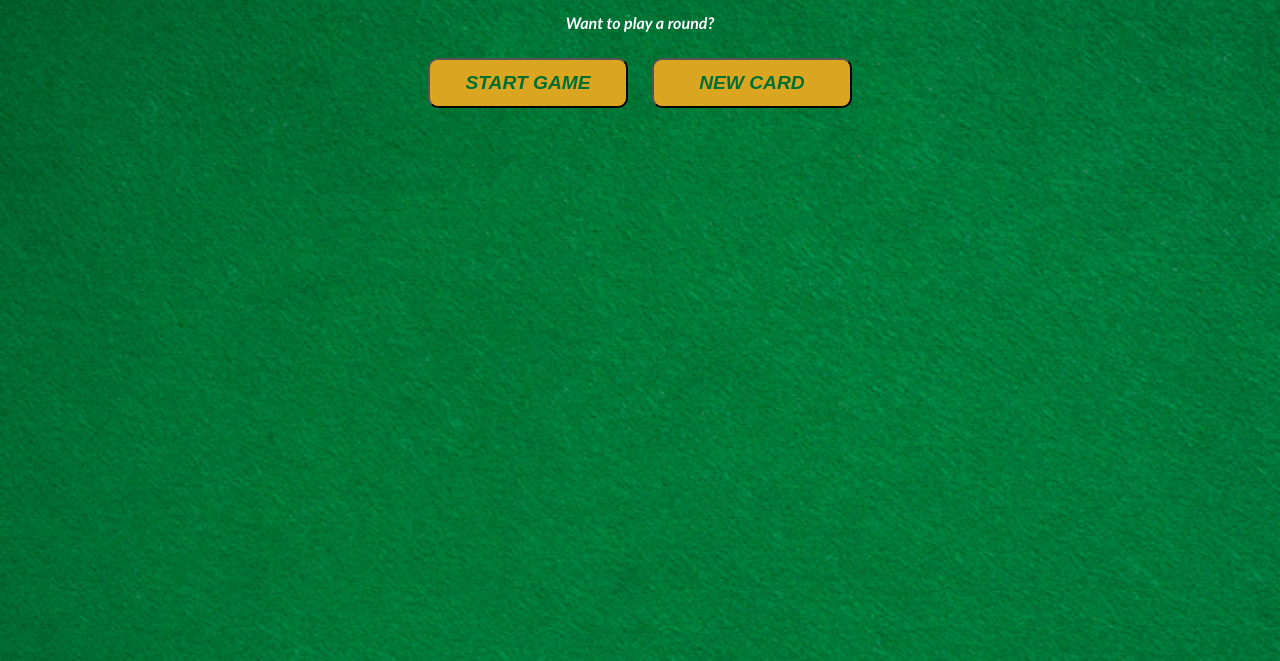
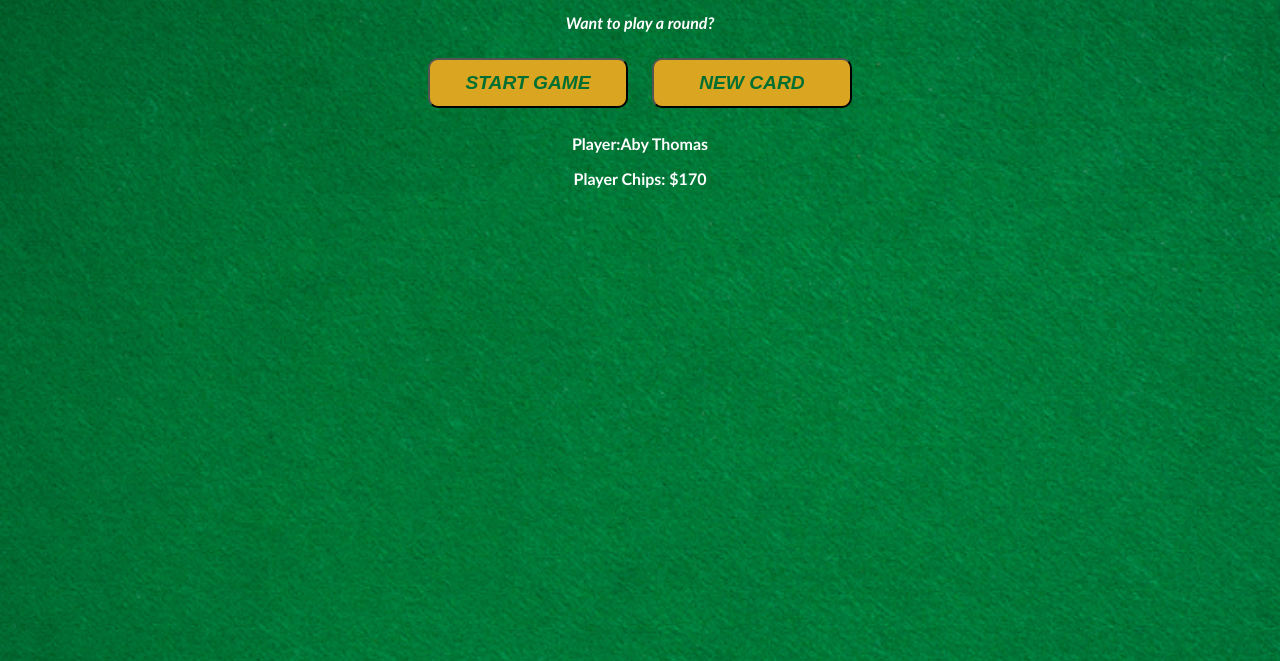
Before and after one commit to abythomas300/Blackjack-Game, a plain HTML site: page index.html in a window 1280 px wide. Shown: the part 139-800 px from the top of the page. Drawn offline with Linux system fonts and the light colour scheme.

Commit message:
feat: display player name and total chips

```diff
--- a/index.html
+++ b/index.html
@@ -13,6 +13,8 @@
     <p id="message-el">Want to play a round?</p>
     <button onclick="startGame()">START GAME</button>
     <button onclick="pickAnotherCard()">NEW CARD</button>
+    <p id="player-name"> </p>
+    <p id="player-score"> </p>
     <script src="script.js"></script>
 </body>
 </html>
--- a/script.js
+++ b/script.js
@@ -6,7 +6,16 @@ let isAlive = true;
 let message = '';
 let sumOfCards = 0;
 let cards = [];
+let playerName = document.querySelector("#player-name");
+let playerChips = document.querySelector("#player-score");
 
+let player = {
+    name:"Aby Thomas",
+    chips: 170
+};
+
+playerName.textContent = "Player:"+player.name;
+playerChips.textContent = "Player Chips: $"+player.chips;
 
 let age = 25;
 
```
